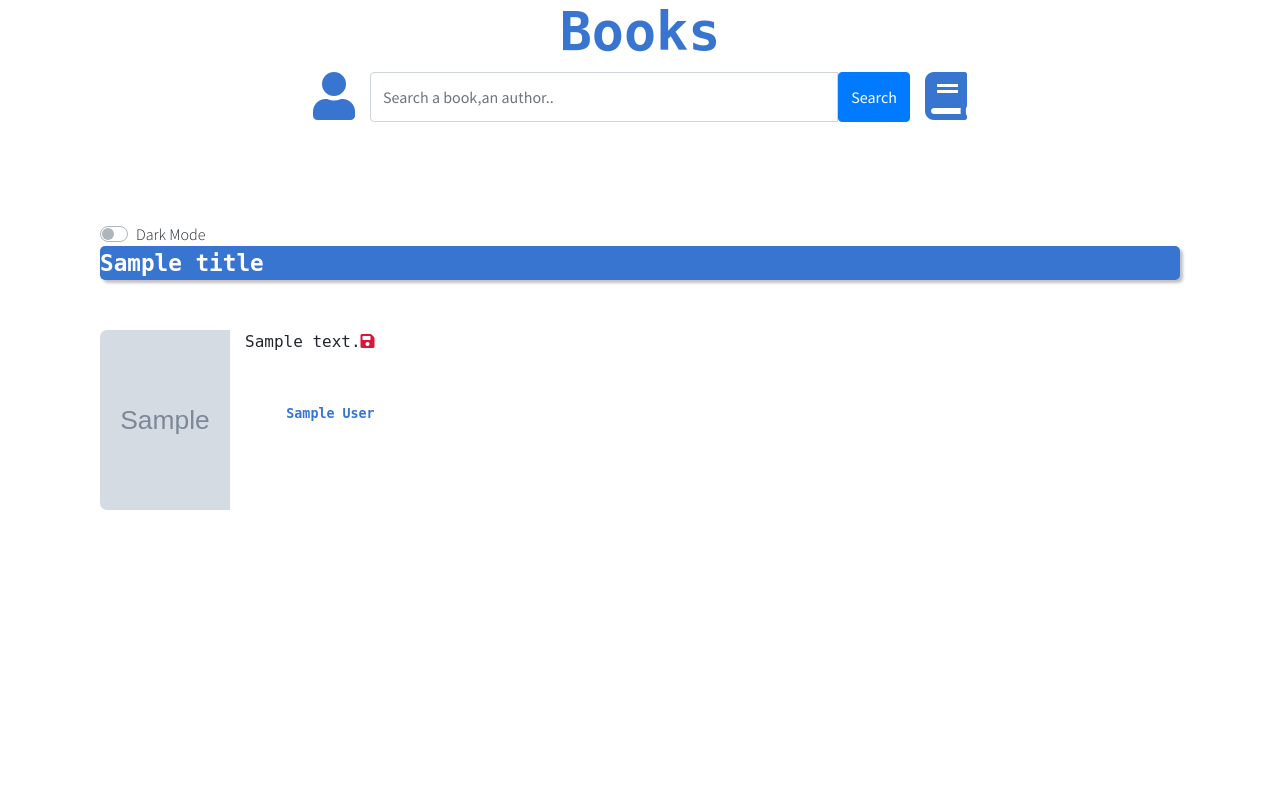
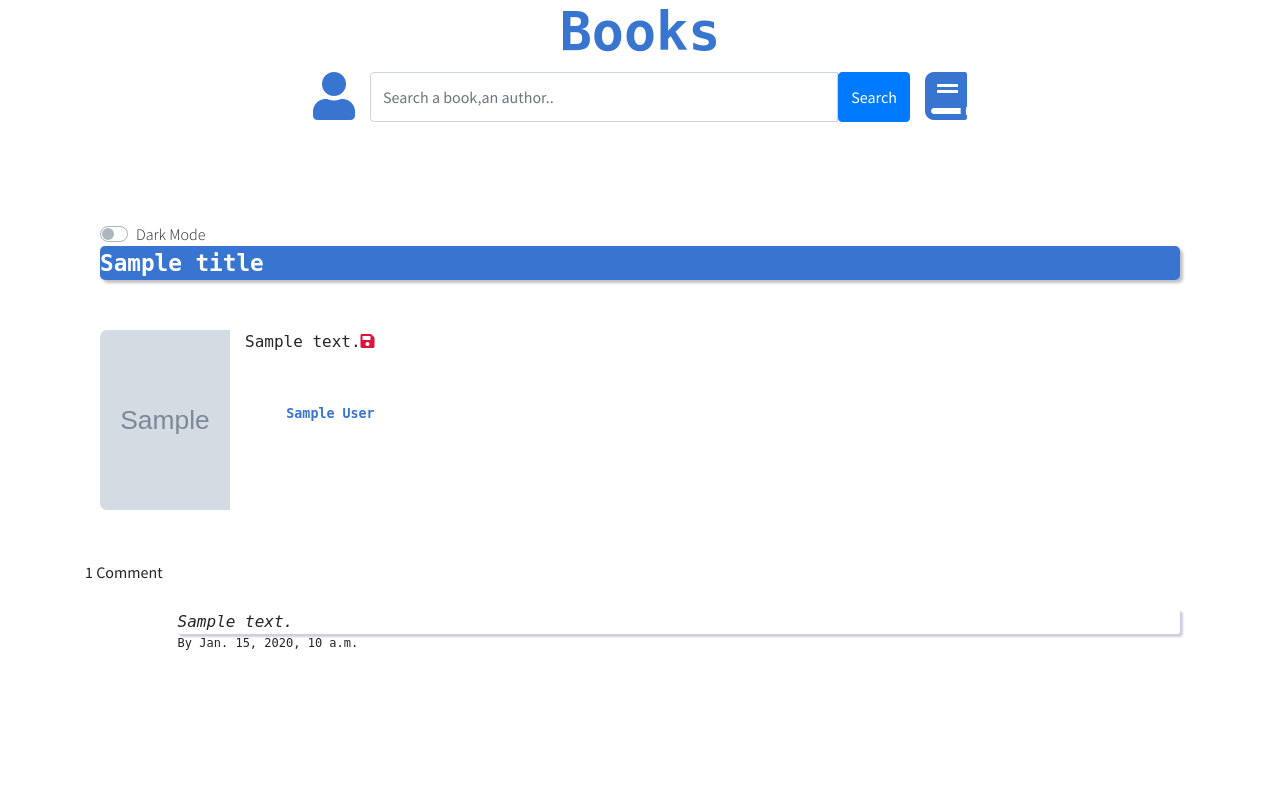
Before and after one commit to pierremunier1/books, a Django app: template read_books/templates/book.html in a window 1280 px wide. Run offline with Django 3.2, Linux system fonts and the light colour scheme; data comes from the database, SQL or seed files in the repository; tables that the repository leaves empty hold one stand-in row (values such as "Sample post"); the template is opened without the code that fills it: values that come from a table or form of the project are taken from there, most other values are stand-ins (such as "Sample title", 1, 10 or a date in 2020); grey boxes marked "Sample" are stand-in pictures; some libraries are stand-ins or nearby versions.

Commit message:
update - comment section

```diff
--- a/read_books/templates/book.html
+++ b/read_books/templates/book.html
@@ -72,7 +72,23 @@ Books
 <div class="margin-mid"></div>
 <div class="row justify-content-center">
 
+<!--Comment section-->
 
+			<b>{{comments.count}} Comment{{comments|pluralize}}</b>
+			<div class="col text-left">
+			<div class="margin-mid"></div>
+
+			{% for comment in comments %}
+      		<div class="comment">
+    		<a>{{ comment.content|capfirst}}</a></div>
+			<div class="auth_comment">
+			<b> By {{comment.user|capfirst}}</b> {{comment.timestamp}}
+			<div class="margin-mid"></div>
+			</div>
+			{% endfor %}
+			</div>
+
+<!--End of comment section-->
 </div>
 
 
--- a/read_books/views.py
+++ b/read_books/views.py
@@ -37,13 +37,16 @@ def detail(request,book_id):
     if book_id is not None:
         book = Response.response_front(book_id)
 
+    comments=Comment.objects.filter(book=book_id).order_by('-pk')
+
     context = {
         "title":Response.build(book['title'][0]),
         "desc": Response.build(book['description'][0]),
         "picture_detail":book['picture_detail'][0],
         "book_id":book_id,
         "book_cat":book['categorie'][0],
-        "book_author":(book['author'][0])
+        "book_author":(book['author'][0]),
+        "comments":comments
     }
     return render(
     request,
```
